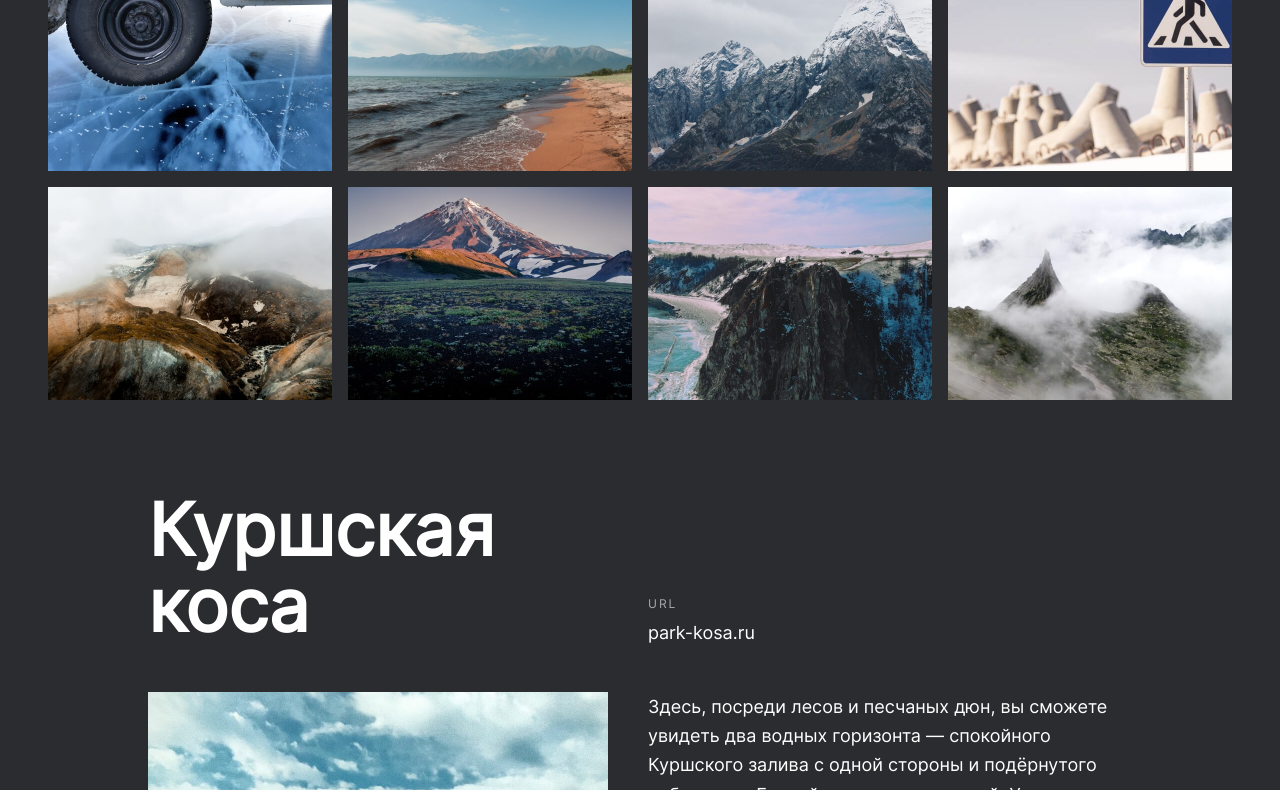
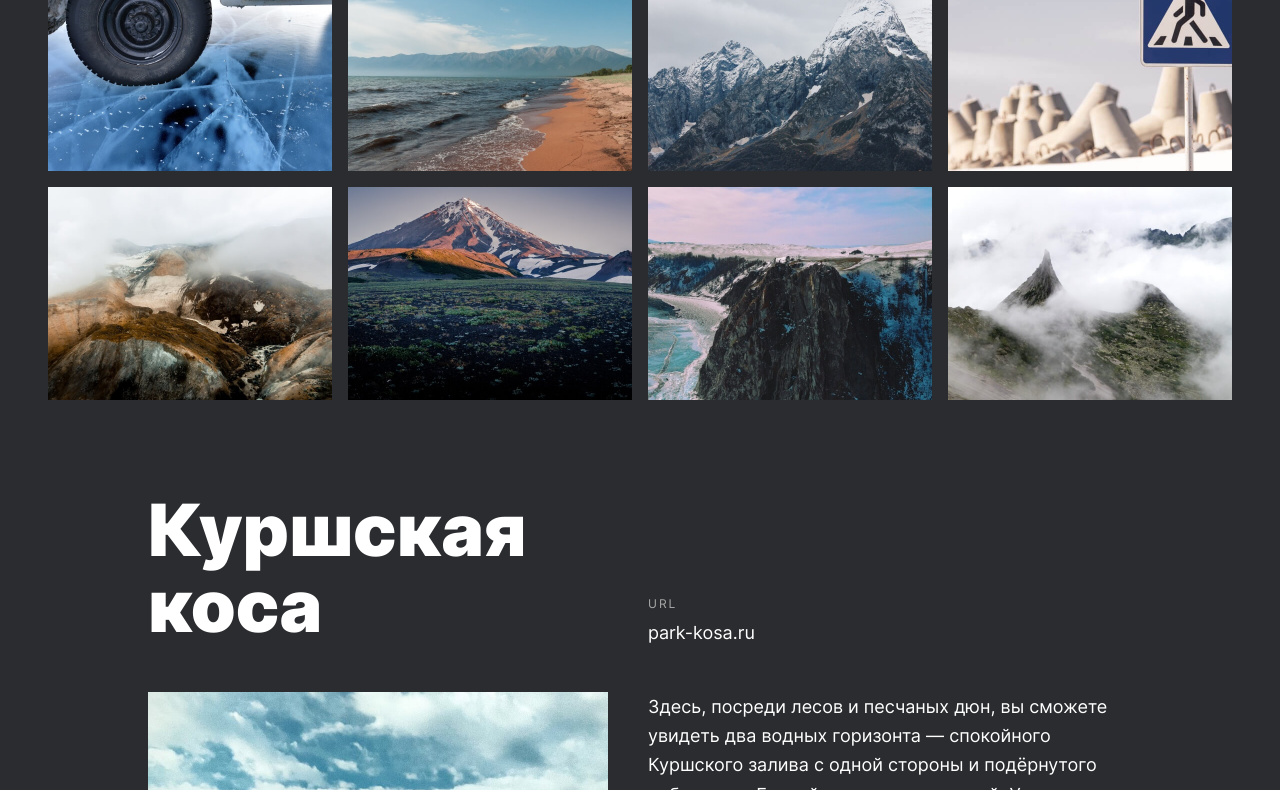
Before and after one commit to 1SergeyKorolev1/russian-travel, a plain HTML site: page index.html in a window 1280 px wide. Shown: the part 2010-2800 px from the top of the page. Drawn offline with Linux system fonts and the light colour scheme.

Commit message:
Add_Font_Inter-Black

```diff
--- a/blocks/body/body.css
+++ b/blocks/body/body.css
@@ -1,5 +1,5 @@
 .body {
-  font-family: Inter;
+  font-family: Inter, Inter-Black;
   margin: 0;
   background: #2a2c2f;
 }
--- a/blocks/cover/__title/cover__title.css
+++ b/blocks/cover/__title/cover__title.css
@@ -1,4 +1,5 @@
 .cover__title {
+  font-family: Inter-Black;
   grid-column: 1/2;
   grid-row: 1/2;
   z-index: 3;
--- a/blocks/font/font-face.css
+++ b/blocks/font/font-face.css
@@ -2,3 +2,7 @@
   font-family: Inter;
   src: url(../../blocks/font/Inter-Regular.woff2) format("woff2");
 }
+@font-face {
+  font-family: Inter-Black;
+  src: url(../../blocks/font/Inter-Black.woff2) format("woff2");
+}
--- a/blocks/intro/__title/intro__title.css
+++ b/blocks/intro/__title/intro__title.css
@@ -1,4 +1,5 @@
 .intro__title {
+  font-family: Inter-Black;
   font-style: normal;
   font-weight: 900;
   font-size: 54px;
--- a/blocks/lead/__title/lead__title.css
+++ b/blocks/lead/__title/lead__title.css
@@ -1,4 +1,5 @@
 .lead__title {
+  font-family: Inter-Black;
   margin: auto;
   text-align: center;
   max-width: 900px;
--- a/blocks/place/__title/place__title.css
+++ b/blocks/place/__title/place__title.css
@@ -1,4 +1,5 @@
 .place__title {
+  font-family: Inter-Black;
   font-style: normal;
   font-weight: 900;
   font-size: 72px;
```
Also changed, not shown: blocks/font/Inter-Black.woff2 (added).
